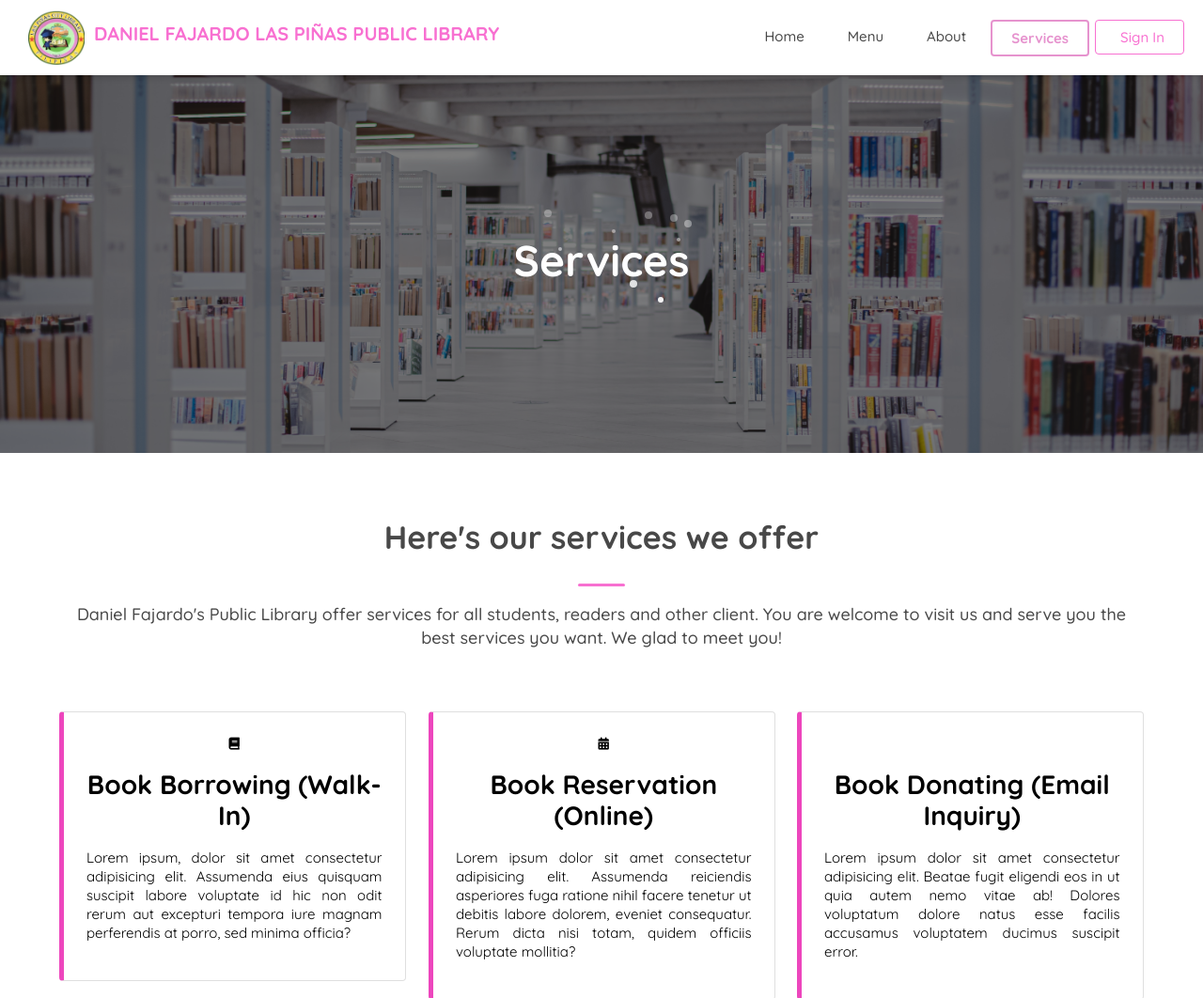
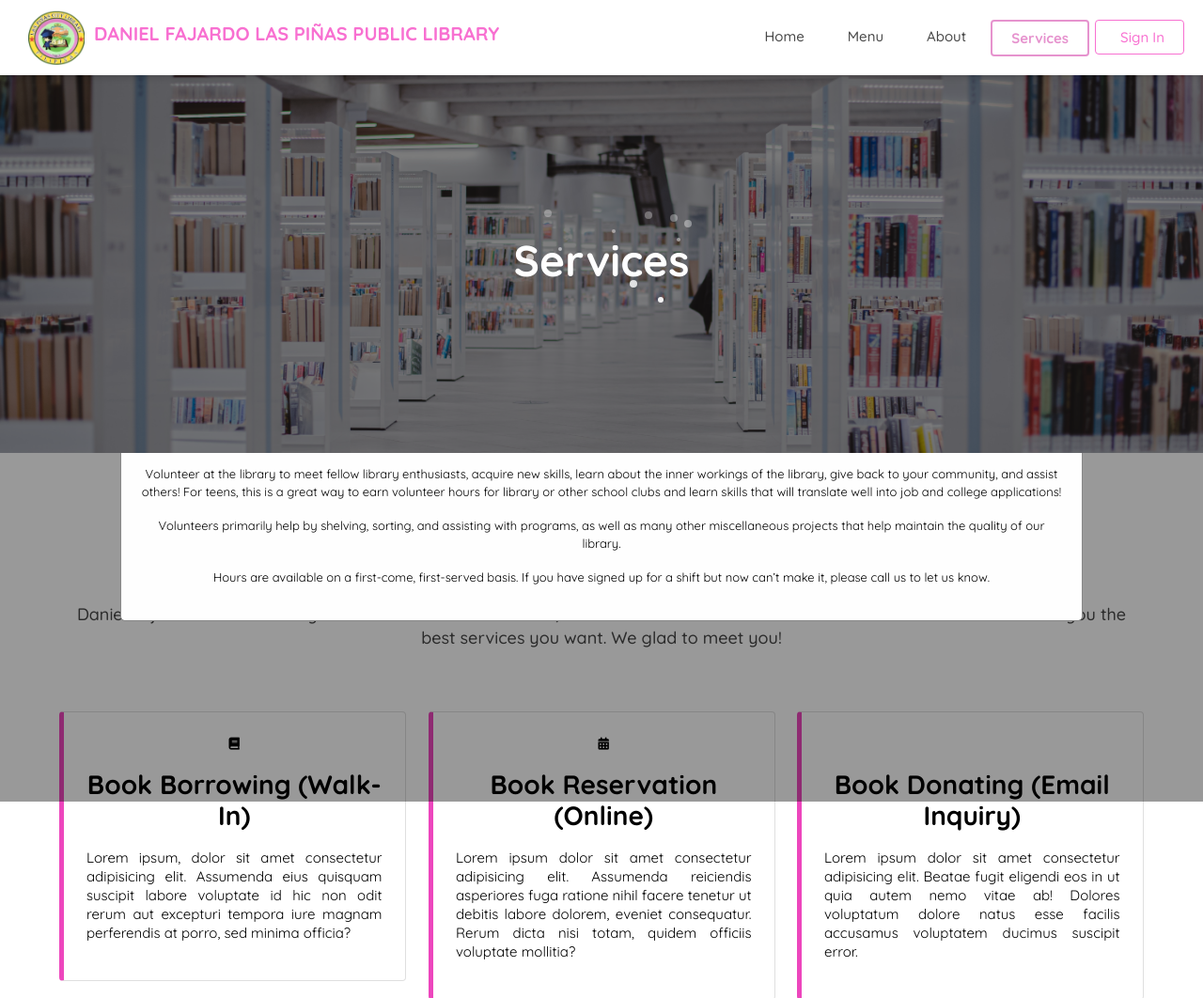
Before and after one commit to xxiimcha/lms-main, a Django app: page /services/ in a window 1280 px wide. Shown: the top 1062 px of the page at 94% size. Run offline with Django 3.2, Linux system fonts and the light colour scheme; some libraries are stand-ins or nearby versions.

Commit message:
pop up notification in services page

```diff
--- a/templates/home/services.html
+++ b/templates/home/services.html
@@ -272,24 +272,77 @@
         </div>
     </section>
 
+<div id="myModal" class="modal">
+    <!-- Modal content -->
+    <div class="modal-content">
+      <span class="close">&times;</span>
+      <h2>Volunteer at Daniel Fajardo Public Library</h2>
+      <p>Normally, Daniel Fajardo Public Library loves our volunteers who help with shelving, cleaning, and/or programs! We have very limited openings at the present time due to current circumstances, so if you are interested in volunteering, please contact us to determine availability and eligibility.</p>
+      <h3>Interested in Volunteering Regularly?</h3>
+      <p>If you are an adult and would like to help your public library by volunteering your time, consider joining Daniel Fajardo's Friends of the Library. For more information, visit or contact the library!</p>
+      <h3>Teens and Adults</h3>
+      <p>Volunteer at the library to meet fellow library enthusiasts, acquire new skills, learn about the inner workings of the library, give back to your community, and assist others! For teens, this is a great way to earn volunteer hours for library or other school clubs and learn skills that will translate well into job and college applications!</p>
+      <p>Volunteers primarily help by shelving, sorting, and assisting with programs, as well as many other miscellaneous projects that help maintain the quality of our library.</p>
+      <p>Hours are available on a first-come, first-served basis. If you have signed up for a shift but now can’t make it, please call us to let us know.</p>
+    </div>
+  </div>
 
+<!-- Custom Modal CSS -->
+<style>
+.modal {
+  display: none; /* Hidden by default */
+  position: fixed; /* Stay in place */
+  z-index: 1; /* Sit on top */
+  left: 0;
+  top: 0;
+  width: 100%; /* Full width */
+  height: 100%; /* Full height */
+  overflow: auto; /* Enable scroll if needed */
+  background-color: rgb(0,0,0); /* Fallback color */
+  background-color: rgba(0,0,0,0.4); /* Black w/ opacity */
+}
+.modal-content {
+  background-color: #fefefe;
+  margin: 15% auto; /* 15% from the top and centered */
+  padding: 20px;
+  border: 1px solid #888;
+  width: 80%; /* Could be more or less, depending on screen size */
+}
+.close {
+  color: #aaa;
+  float: right;
+  font-size: 28px;
+  font-weight: bold;
+}
+.close:hover,
+.close:focus {
+  color: black;
+  text-decoration: none;
+  cursor: pointer;
+}
+</style>
 
-<!-- Modal -->
-<!--<div class="modal fade" id="welcomeModal" tabindex="-1" aria-labelledby="welcomeModalLabel" aria-hidden="true">
-    <div class="modal-dialog">
-        <div class="modal-content">
-            <div class="modal-header">
-                <h5 class="modal-title" id="welcomeModalLabel">Welcome</h5>
-                <button type="button" class="btn-close" data-bs-dismiss="modal" aria-label="Close"></button>
-            </div>
-            <div class="modal-body">
-                Welcome to Daniel Fajardo’s Public Library. Enjoy our services and please adhere to our library rules.
-            </div>
-            <div class="modal-footer">
-                <button type="button" class="btn btn-secondary" data-bs-dismiss="modal">Close</button>
-            </div>
-        </div>
-    </div>
-</div>-->
+<!-- Custom Modal JavaScript -->
+<script>
+var modal = document.getElementById("myModal");
+var span = document.getElementsByClassName("close")[0];
 
+function showModal() {
+  modal.style.display = "block";
+}
+
+span.onclick = function() {
+  modal.style.display = "none";
+}
+
+window.onclick = function(event) {
+  if (event.target == modal) {
+    modal.style.display = "none";
+  }
+}
+
+window.onload = function() {
+  showModal();
+}
+</script>
 {% endblock %}
```
